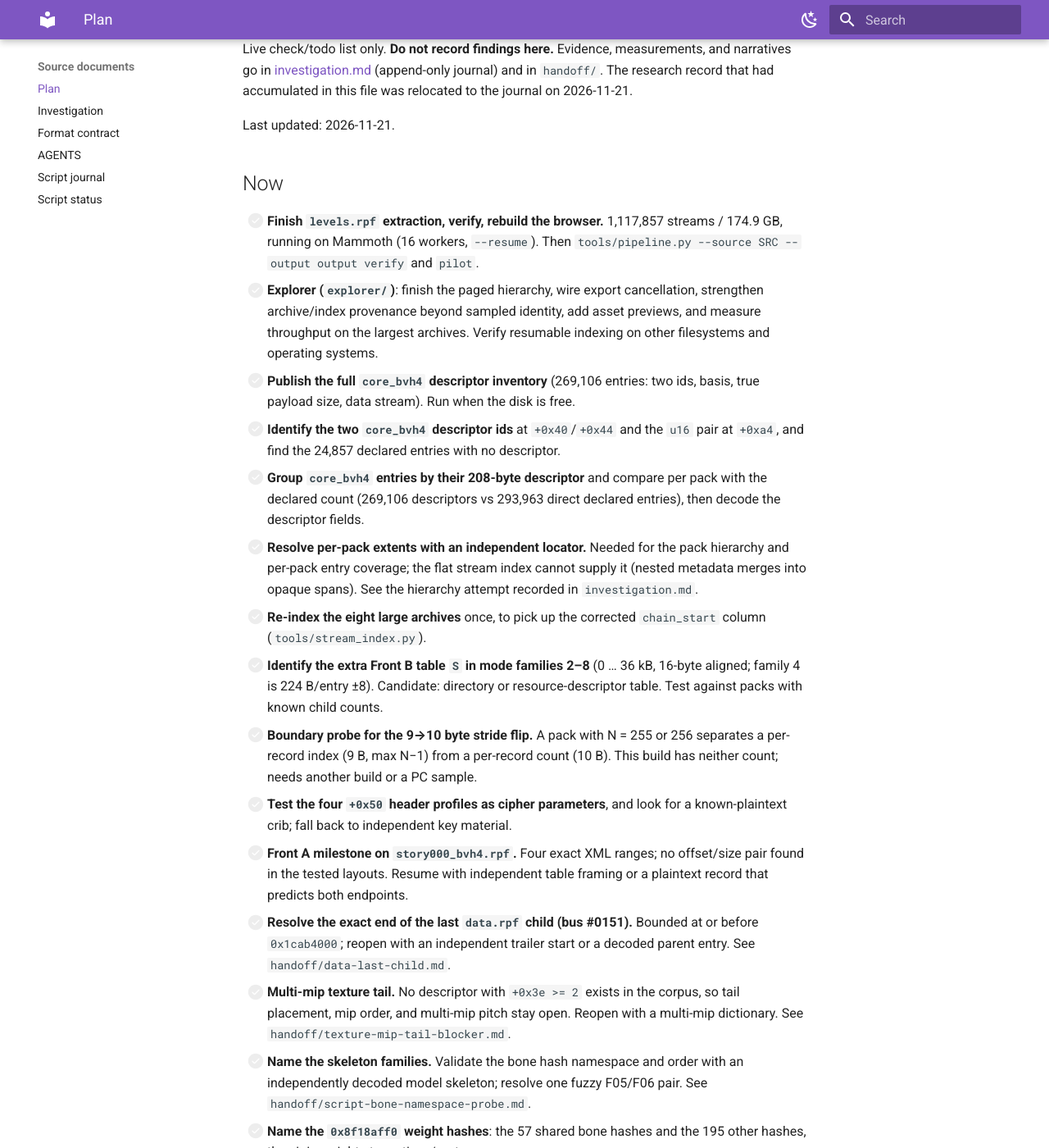
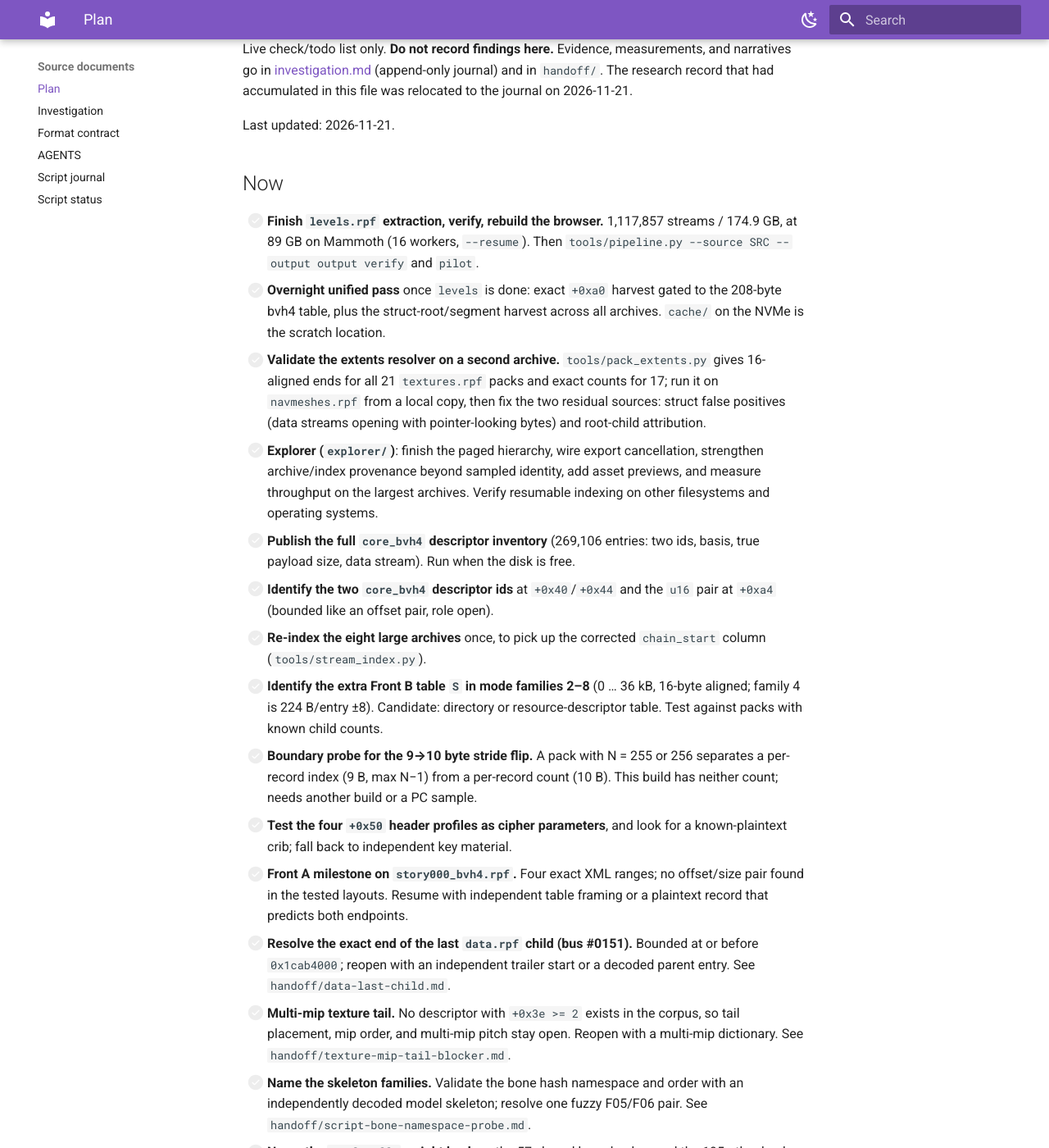
Before and after one commit to lynxnathan/rage-tools-vi, an MkDocs documentation site: the page built from docs/reference/source-plan.md, in a window 1280 px wide and 1400 px high, scrolled down 262 px. Shown: the whole window at 82% size. Built offline with MkDocs 1.6.1 and Material for MkDocs 9.7.7, drawn with Linux system fonts in a browser that asks for light colours; some of the changed text lies outside the part shown.

Commit message:
plan: extents resolver, overnight unified pass, and the struct field map

```diff
--- a/plan.md
+++ b/plan.md
@@ -9,9 +9,17 @@ Last updated: 2026-11-21.
 
 ## Now
 
-- [ ] **Finish `levels.rpf` extraction, verify, rebuild the browser.**
-  1,117,857 streams / 174.9 GB, running on Mammoth (16 workers, `--resume`).
-  Then `tools/pipeline.py --source SRC --output output verify` and `pilot`.
+- [ ] **Finish `levels.rpf` extraction, verify, rebuild the browser.** 1,117,857
+  streams / 174.9 GB, at 89 GB on Mammoth (16 workers, `--resume`). Then
+  `tools/pipeline.py --source SRC --output output verify` and `pilot`.
+- [ ] **Overnight unified pass** once `levels` is done: exact `+0xa0` harvest
+  gated to the 208-byte bvh4 table, plus the struct-root/segment harvest across
+  all archives. `cache/` on the NVMe is the scratch location.
+- [ ] **Validate the extents resolver on a second archive.** `tools/pack_extents.py`
+  gives 16-aligned ends for all 21 `textures.rpf` packs and exact counts for 17;
+  run it on `navmeshes.rpf` from a local copy, then fix the two residual sources:
+  struct false positives (data streams opening with pointer-looking bytes) and
+  root-child attribution.
 - [ ] **Explorer (`explorer/`)**: finish the paged hierarchy, wire export
   cancellation, strengthen archive/index provenance beyond sampled identity,
   add asset previews, and measure throughput on the largest archives. Verify
@@ -19,14 +27,7 @@ Last updated: 2026-11-21.
 - [ ] **Publish the full `core_bvh4` descriptor inventory** (269,106 entries:
   two ids, basis, true payload size, data stream). Run when the disk is free.
 - [ ] **Identify the two `core_bvh4` descriptor ids** at `+0x40`/`+0x44` and the
-  `u16` pair at `+0xa4`, and find the 24,857 declared entries with no descriptor.
-- [ ] **Group `core_bvh4` entries by their 208-byte descriptor** and compare
-  per pack with the declared count (269,106 descriptors vs 293,963 direct
-  declared entries), then decode the descriptor fields.
-- [ ] **Resolve per-pack extents with an independent locator.** Needed for the
-  pack hierarchy and per-pack entry coverage; the flat stream index cannot
-  supply it (nested metadata merges into opaque spans). See the hierarchy
-  attempt recorded in `investigation.md`.
+  `u16` pair at `+0xa4` (bounded like an offset pair, role open).
 - [ ] **Re-index the eight large archives** once, to pick up the corrected
   `chain_start` column (`tools/stream_index.py`).
 - [ ] **Identify the extra Front B table `S` in mode families 2–8** (0 … 36 kB,
@@ -54,6 +55,9 @@ Last updated: 2026-11-21.
 
 ## Next
 
+- [ ] **Decode the struct field map per size class.** The `{ptr, u16 count, u16
+  cap}` containers are byte-identical within a size class, but the record size
+  is not a clean function of the count; identify the remaining varying field.
 - [ ] **Map the type/class IDs and transforms.** Group property/key IDs by
   parent/child shape, use the bone corpus to name part records, and decode the
   value entries and packed transform representation.
```
